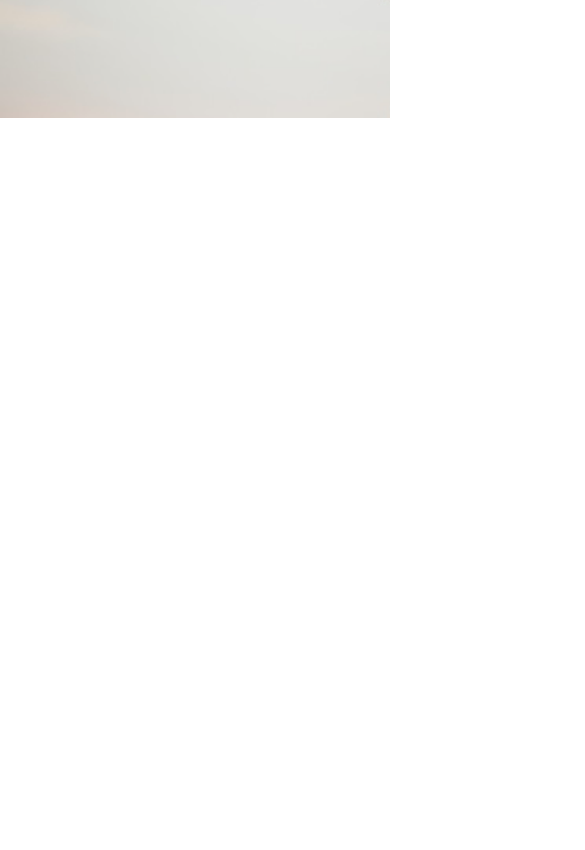
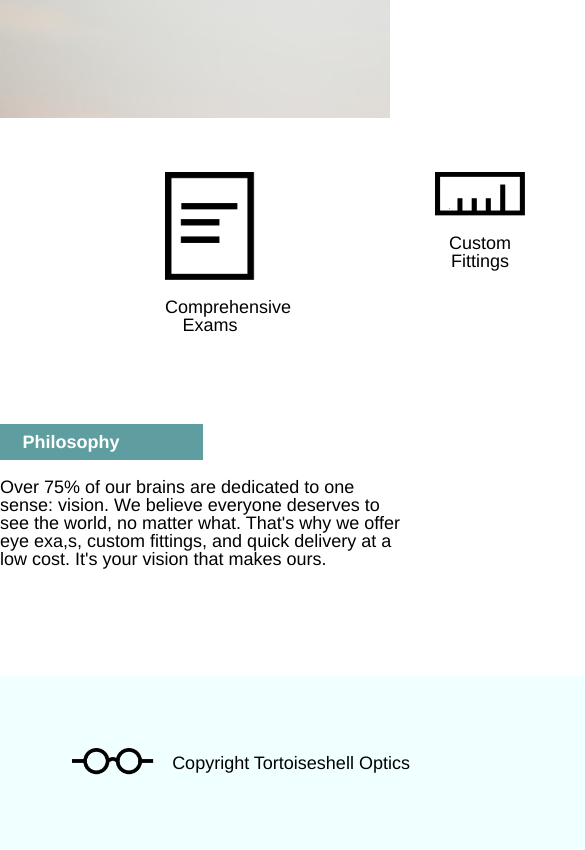
Before and after one commit to aaw268/Turtle_Optics, a plain HTML site: page index.html in a window 390 px wide. Shown: the part 422-1272 px from the top of the page, 585 px wide, since content can reach past the window. Before the commit the page ends 844 px from the top, so only its background shows below. Drawn offline with Linux system fonts and the light colour scheme.

Commit message:
layout finished, small fixes with nav, media query next

```diff
--- a/index.html
+++ b/index.html
@@ -24,11 +24,47 @@
           </ul>
         </nav>
       </div>
-      <div class="banner-text container">
-        <h1>DON'T JUST LOOK, SEE.</h1>
+        <div class="banner-text container">
+          <h1>DON'T JUST LOOK, SEE.</h1>
+        </div>
+    </div>
+    <!--Info Section-->
+    <div class="photo container">
+      <div class="photo-row">
+        <div class="exam column">
+          <img src="resources/photos/paper.png" alt="exam">
+          <span>Comprehensive Exams</span>
+        </div>
+        <div class="fitting column">
+          <img src="resources/photos/ruler.png" alt="ruler">
+          <span>Custom Fittings</span>
+        </div>
+        <div class="delivery column">
+          <img src="resources/photos/truck.png" alt="truck">
+          <span>Fast Delivery</span>
+        </div>
       </div>
     </div>
-    <!--Info Section-->
+    <!--Get Me-->
+    <div class="info container">
+      <div class="info-row">
+        <div class="info-column">
+          <h2>Philosophy</h2>
+          <p>Over 75% of our brains are dedicated to one sense: vision. We believe everyone deserves to see the world, no matter what. That's why we offer eye exa,s, custom fittings, and quick delivery at a low cost. It's your vision that makes ours.</p>
+        </div>
+        <div class="info-column">
+          <h2>Appointments</h2>
+          <p>Schedule an appointment by calling us at (312) 654-0987. We're open Tuesday - Saturday, 9AM - 6PM.</p>
+        </div>
+      </div>
+    </div>
+    <!--Footer-->
+    <footer class="footy container">
+      <div class="logo-black">
+        <img src="resources/photos/logo-black.png" alt="black logo">
+      </div>
+      <span>Copyright Tortoiseshell Optics</span>
+    </footer>
 
   </body>
 </html>
--- a/resources/css/style.css
+++ b/resources/css/style.css
@@ -57,8 +57,67 @@ nav a{
   margin-top: 10rem;
   text-align: center;
   background-color: white;
-  padding: 1.5rem 5rem;
+  padding: 2.5rem 4rem;
   font-weight: bold;
   font-size: 2rem;
   line-height: 1.2rem;
+  margin-left: 32rem;
 }
+/*Photo Section*/
+.photo-row{
+  display: flex;
+  flex-direction: row;
+  justify-content: center;
+}
+.column{
+  display: flex;
+  flex-direction: column;
+  color: black;
+  width: 5rem;
+  padding-left: 5rem;
+  padding-right: 5rem;
+  height: 8rem;
+  padding-top: 3rem;
+  padding-bottom: 3rem;
+}
+.column span{
+  padding-top: 1rem;
+  text-align: center;
+}
+/*Info Section*/
+.info-row{
+  display: flex;
+  flex-direction: row;
+  padding-bottom: 5rem;
+}
+.info-column{
+  padding-top: 3rem;
+}
+.info-column h2{
+  width: 10rem;
+  background-color: cadetblue;
+  font-weight: bold;
+  font-size: 1rem;
+  padding-left: 1.25rem;
+  padding-top: 0.5rem;
+  padding-bottom: 0.5rem;
+}
+.info-column p{
+  color: black;
+  padding-top: 1rem;
+  width: 60%;
+}
+/*Footer*/
+.footy{
+  background-color: azure;
+  color: black;
+  display: flex;
+  align-items: center;
+  padding-top: 4rem;
+  padding-bottom: 4rem;
+  padding-left: 4rem;
+}
+.logo-black img{
+  height: 1.5rem;
+  padding-right: 1rem;
+}
```
